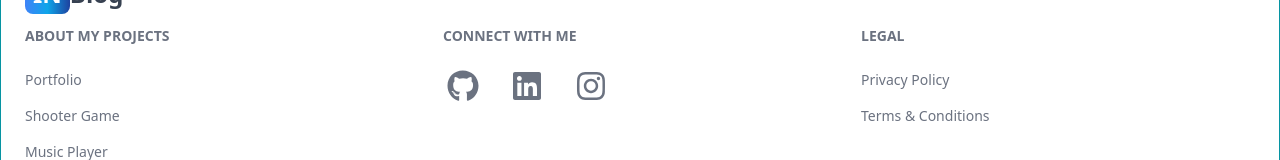
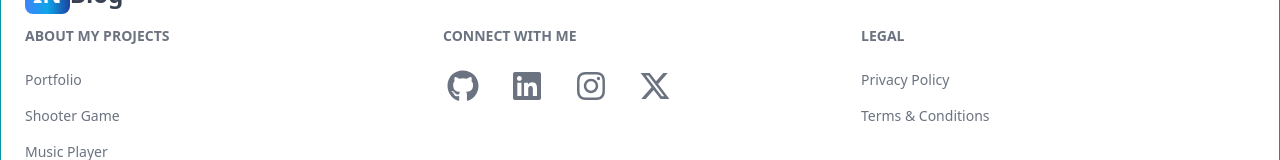
Before and after one commit to Mithun20522/MERN-Blog-Website, a React (Vite) app in the folder frontend/: page /login in a window 1280 px wide. Shown: the part 1018-1178 px from the top of the page. Built offline with nearby package versions, Linux system fonts and the light colour scheme; no server answers.

Commit message:
Added twitter info.

```diff
--- a/frontend/src/components/Footer.jsx
+++ b/frontend/src/components/Footer.jsx
@@ -2,7 +2,7 @@ import { Footer } from 'flowbite-react'
 import React from 'react'
 import {Link} from 'react-router-dom'
 import { FaGithub, FaLinkedin, FaInstagram } from "react-icons/fa";
-
+import { FaXTwitter } from "react-icons/fa6";
 const FooterComp = () => {
   return (
     <Footer container className='border border-t-8 border-teal-500'>
@@ -65,6 +65,12 @@ const FooterComp = () => {
                             rel='noopener noreferrer'>
                                 <FaInstagram className='w-10 h-8'/>
                         </Footer.Link>
+                        <Footer.Link
+                            href='https://twitter.com/mithunverma01'
+                            target='_blank'
+                            rel='noopener noreferrer'>
+                                <FaXTwitter className='w-10 h-8'/>
+                        </Footer.Link>
                     </Footer.LinkGroup>
                 </div>
                 <div>
```
